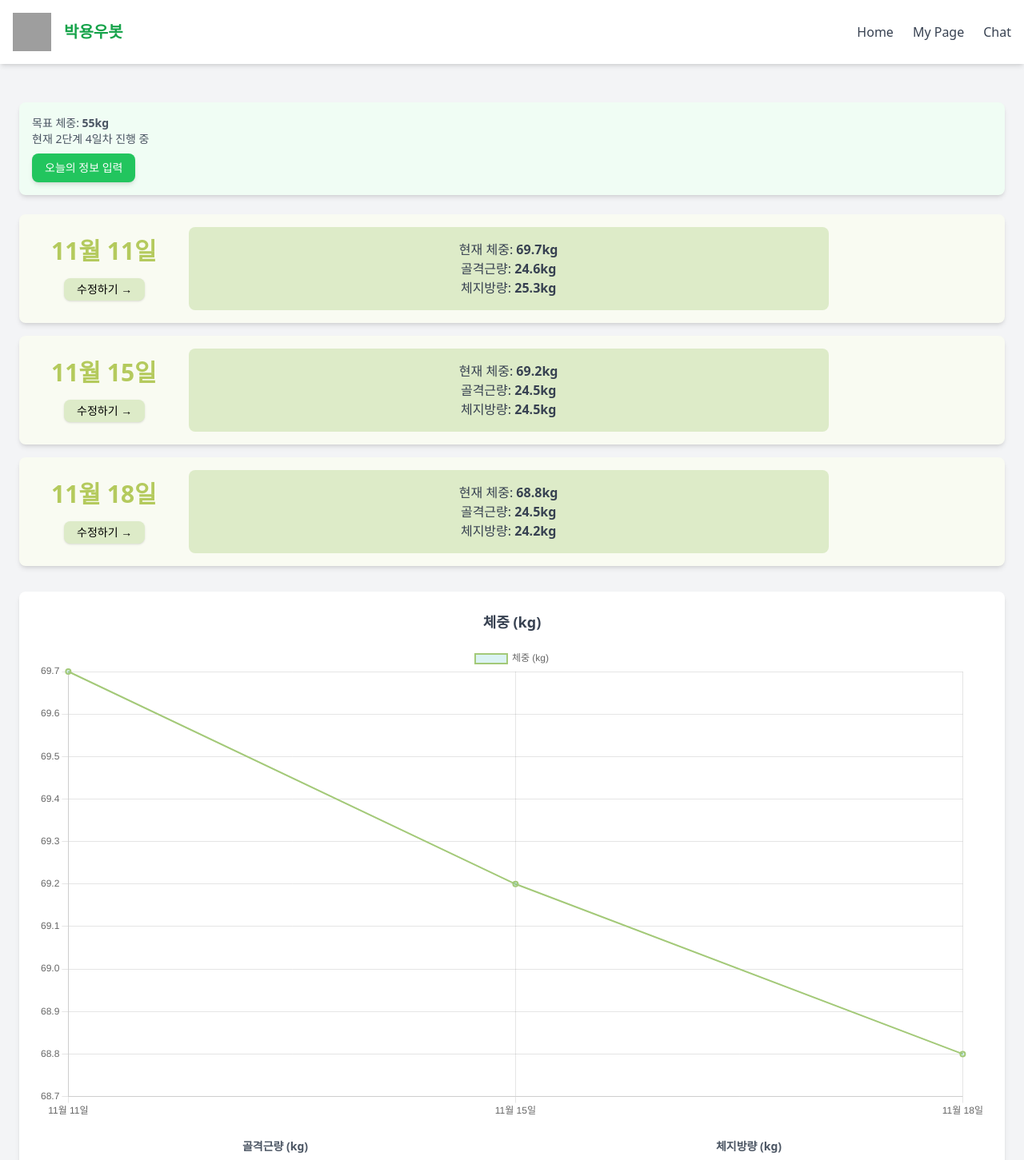
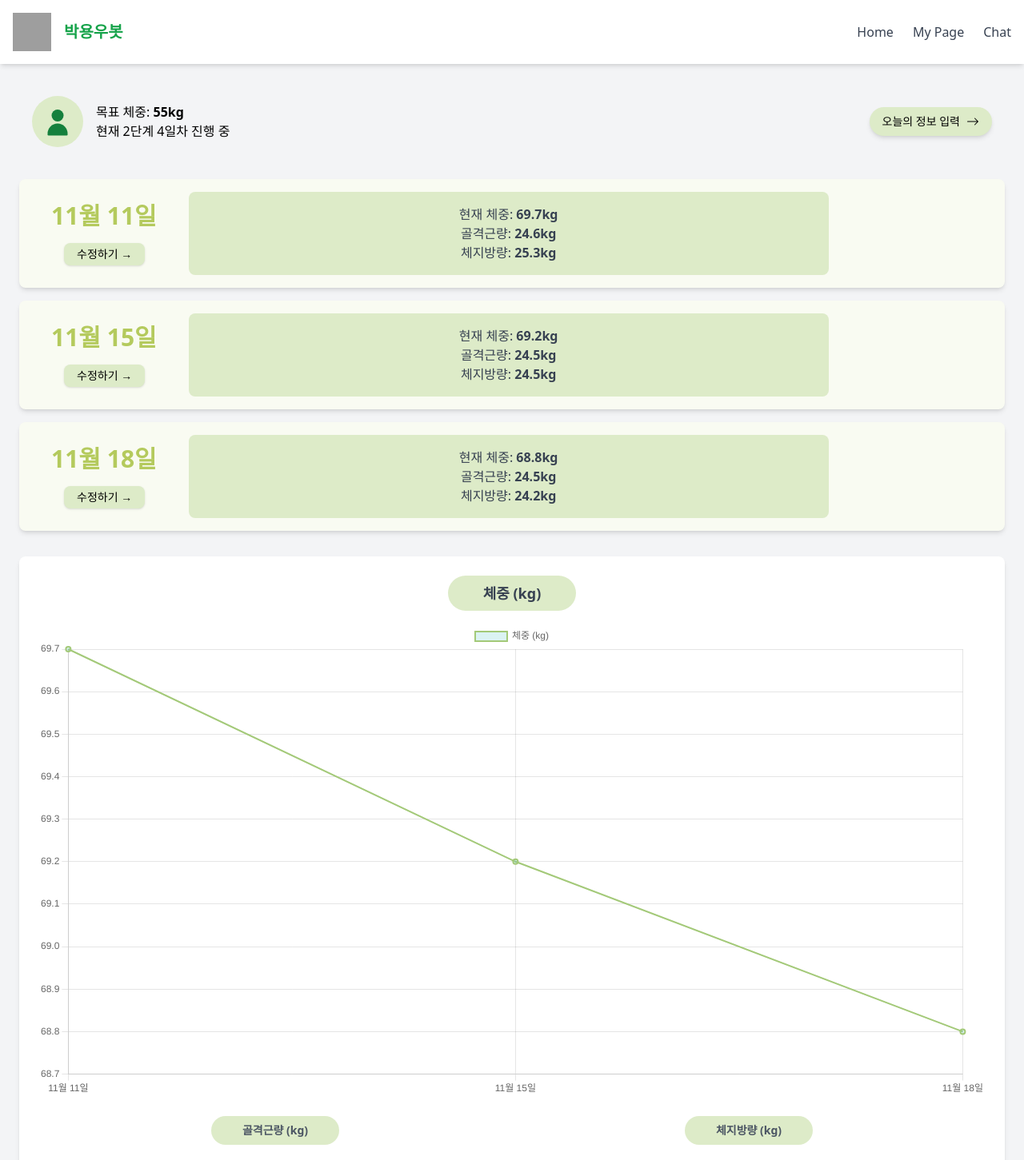
Before and after one commit to annajun1219/dietbotFE, a React (Vite) app: page /mypage in a window 1280 px wide. Shown: the top 1451 px of the page at 80% size. Built offline with nearby package versions, Linux system fonts and the light colour scheme; grey boxes are pictures that could not be loaded.

Commit message:
Mypage complete

```diff
--- a/src/App.jsx
+++ b/src/App.jsx
@@ -2,6 +2,7 @@ import React from "react";
 import { BrowserRouter as Router, Routes, Route } from "react-router-dom";
 import MainPage from "./apps/mainpage";
 import ChatBotPage from "./apps/chatbot";
+import InputPage from './apps/inputpage';
 import MyPage from "./apps/mypage";
 import Header from "./components/Header";
 
@@ -14,6 +15,7 @@ const App = () => {
         <Route path="/" element={<MainPage />} />
         <Route path="/chatbot" element={<ChatBotPage />} /> {/* ChatBot 경로 추가 */}
         <Route path="/mypage" element={<MyPage />} />
+        <Route path="/inputpage" element={<InputPage />} />
       </Routes>
     </Router>
   );
--- a/src/apps/mypage.jsx
+++ b/src/apps/mypage.jsx
@@ -10,10 +10,13 @@ import {
   Legend,
 } from 'chart.js';
 import { Line } from 'react-chartjs-2';
+import { useNavigate } from 'react-router-dom';
 
 ChartJS.register(CategoryScale, LinearScale, PointElement, LineElement, Title, Tooltip, Legend);
 
 const MyPage = () => {
+  const navigate = useNavigate();
+
   const weightData = [
     { date: '11월 11일', weight: 69.7, muscle: 24.6, fat: 25.3 },
     { date: '11월 15일', weight: 69.2, muscle: 24.5, fat: 24.5 },
@@ -46,7 +49,7 @@ const MyPage = () => {
         data: muscles,
         borderColor: 'rgb(163, 201, 120)',
         backgroundColor: 'rgba(75, 192, 192, 0.2)',
-        borderWidth: 2,
+        borderWidth: 1,
       },
     ],
   };
@@ -67,14 +70,34 @@ const MyPage = () => {
 
   return (
     <div className="min-h-screen bg-gray-100 p-6">
-      {/* 사용자 목표 정보 */}
-      <section className="mt-6 p-4 rounded-lg shadow-md" style={{ backgroundColor: 'rgb(240, 253, 244)' }}>
-        <p className="text-sm text-gray-600">목표 체중: <strong>55kg</strong></p>
-        <p className="text-sm text-gray-600">현재 2단계 4일차 진행 중</p>
-        <button className="mt-2 px-4 py-2 bg-green-500 text-white text-sm rounded-lg shadow-md hover:bg-green-600">
-          오늘의 정보 입력
-        </button>
-      </section>
+    {/* 사용자 목표 정보 */}
+    <section className=" p-4 rounded-lg flex items-center justify-between" >
+    {/* 왼쪽 사용자 정보 */}
+    <div className="flex items-center space-x-4">
+      <div className="w-16 h-16 rounded-full flex justify-center items-center" style={{ backgroundColor: 'rgb(221, 235, 200)' }}>
+        <svg xmlns="http://www.w3.org/2000/svg" fill="currentColor" className="w-10 h-10 text-green-700" viewBox="0 0 16 16">
+          <path d="M8 8a3 3 0 1 0 0-6 3 3 0 0 0 0 6z" />
+          <path fillRule="evenodd" d="M8 9a5 5 0 0 0-5 5v.5a.5.5 0 0 0 .5.5h9a.5.5 0 0 0 .5-.5V14a5 5 0 0 0-5-5z" />
+        </svg>
+      </div>
+      <div>
+        <p className="text-l" >목표 체중: <strong>55kg</strong></p>
+        <p className="text-l" >현재 2단계 4일차 진행 중</p>
+      </div>
+    </div>
+
+    {/* 오른쪽 버튼 */}
+    <button
+          onClick={() => navigate('/inputpage')}
+          className="px-4 py-2 text-sm rounded-full shadow-md hover:bg-green-300 flex items-center space-x-2"
+          style={{ backgroundColor: 'rgb(221, 235, 200)' }}
+    >
+      <span>오늘의 정보 입력</span>
+      <svg xmlns="http://www.w3.org/2000/svg" fill="currentColor" className="w-4 h-4" viewBox="0 0 16 16">
+        <path fillRule="evenodd" d="M1 8a.5.5 0 0 1 .5-.5h11.793l-3.147-3.146a.5.5 0 1 1 .708-.708l4 4a.5.5 0 0 1 0 .708l-4 4a.5.5 0 0 1-.708-.708L13.293 8.5H1.5A.5.5 0 0 1 1 8z" />
+      </svg>
+    </button>
+  </section>
 
       {/* 기록 정보 */}
       <section className="mt-6 space-y-4">
@@ -108,18 +131,17 @@ const MyPage = () => {
 
       {/* 그래프 영역 */}
       <section className="mt-8 bg-white p-6 rounded-lg shadow-md">
-        <h2 className="text-lg font-bold text-center text-gray-700">체중 (kg)</h2>
+        <h2 className="text-lg font-bold py-2 px-4 rounded-full w-40 mx-auto text-center text-gray-700" style={{ backgroundColor: 'rgb(221, 235, 200)' }} >체중 (kg)</h2>
         <div className="mt-4">
           <Line data={weightChartData} />
         </div>
-
         <div className="mt-6 flex justify-between">
           <div className="w-1/2 text-center">
-            <h3 className="text-sm font-bold text-gray-600">골격근량 (kg)</h3>
+            <h3 className="text-sm font-bold py-2 px-4 rounded-full w-40 mx-auto text-gray-600 mb-4" style={{ backgroundColor: 'rgb(221, 235, 200)' }}>골격근량 (kg)</h3>
             <Line data={muscleChartData} />
           </div>
           <div className="w-1/2 text-center">
-            <h3 className="text-sm font-bold text-gray-600">체지방량 (kg)</h3>
+            <h3 className="text-sm font-bold py-2 px-4 rounded-full w-40 mx-auto text-gray-600 mb-4" style={{ backgroundColor: 'rgb(221, 235, 200)' }}>체지방량 (kg)</h3>
             <Line data={fatChartData} />
           </div>
         </div>
```
